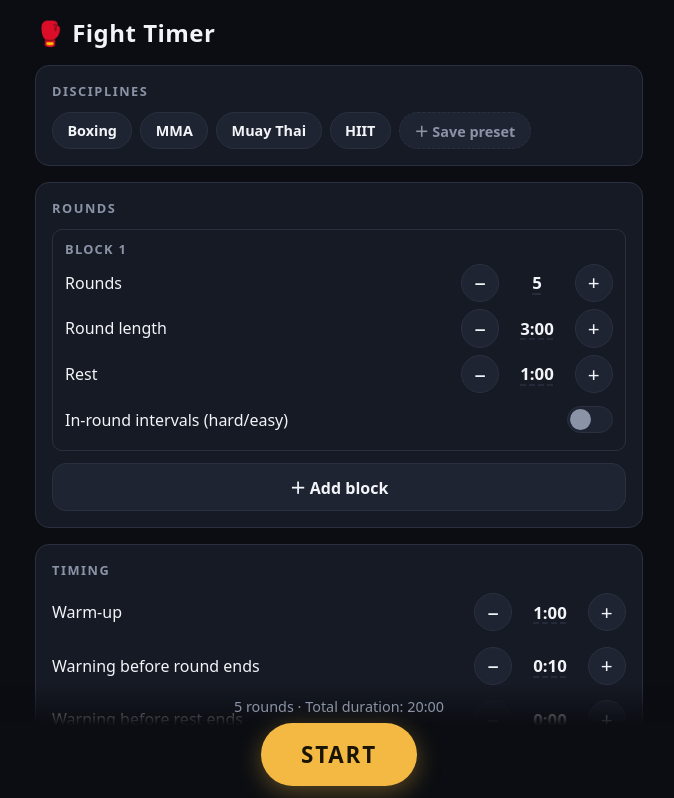
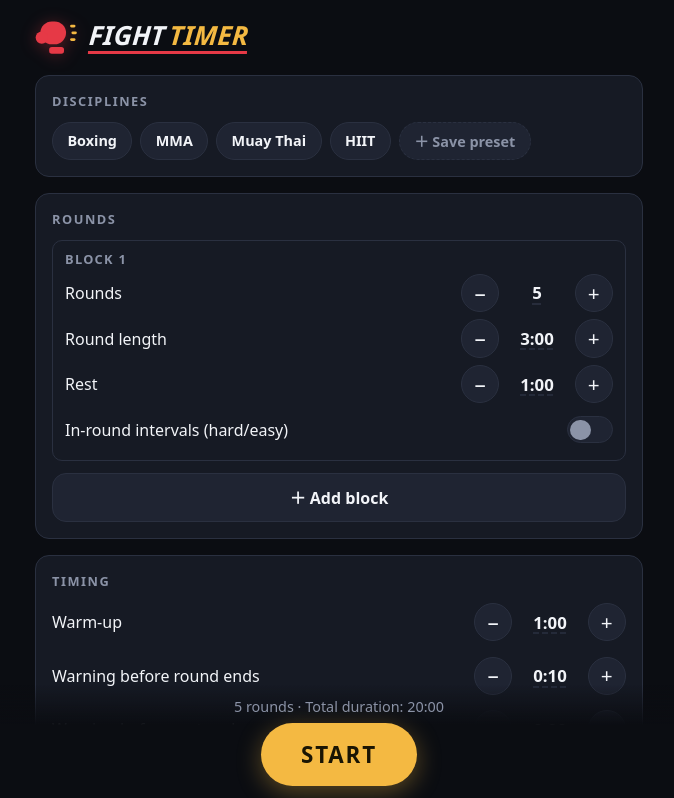
Before and after one commit to cicatrizdev/fight-timer, a React (Vite) app: page / in a window 1280 px wide. Shown: the top 798 px of the page, without its empty margins (301-975 px from the left). Built offline with nearby package versions, Linux system fonts and the light colour scheme.

Commit message:
Header logo: SVG glove mark + FIGHT TIMER wordmark

```diff
--- a/src/features/settings/SettingsScreen.tsx
+++ b/src/features/settings/SettingsScreen.tsx
@@ -59,8 +59,22 @@ export function SettingsScreen() {
   return (
     <div className="settings">
       <header className="settings__header">
-        <h1 className="settings__title">
-          🥊 {t('app.name')}
+        <h1 className="logo" aria-label={t('app.name')}>
+          <svg className="logo__mark" viewBox="0 0 64 64" aria-hidden="true">
+            <g fill="#e63946" transform="translate(-4 0)">
+              <rect x="12" y="8" width="38" height="34" rx="17" />
+              <circle cx="14" cy="32" r="9" />
+              <rect x="25" y="46" width="22" height="10" rx="4" />
+            </g>
+            <g fill="var(--accent)">
+              <rect x="52" y="13" width="8" height="4" rx="2" />
+              <rect x="54" y="23" width="8" height="4" rx="2" />
+              <rect x="52" y="33" width="8" height="4" rx="2" />
+            </g>
+          </svg>
+          <span className="logo__word">
+            FIGHT<em>TIMER</em>
+          </span>
         </h1>
         {canInstall && (
           <button type="button" className="btn btn--ghost" onClick={() => void promptInstall()}>
--- a/src/index.css
+++ b/src/index.css
@@ -90,11 +90,35 @@ button {
   gap: 1rem;
 }
 
-.settings__title {
-  font-size: 1.5rem;
-  font-weight: 800;
+.logo {
+  display: flex;
+  align-items: center;
+  gap: 0.65rem;
   margin: 0;
-  letter-spacing: 0.02em;
+}
+
+.logo__mark {
+  width: 2.7rem;
+  height: 2.7rem;
+  flex: none;
+  filter: drop-shadow(0 2px 8px rgba(230, 57, 70, 0.35));
+}
+
+.logo__word {
+  font-size: 1.65rem;
+  font-weight: 900;
+  font-style: italic;
+  letter-spacing: 0.01em;
+  transform: skewX(-4deg);
+  line-height: 1;
+  padding-bottom: 0.15rem;
+  border-bottom: 3px solid var(--danger);
+}
+
+.logo__word em {
+  font-style: inherit;
+  color: var(--accent);
+  margin-left: 0.16em;
 }
 
 .card {
```
